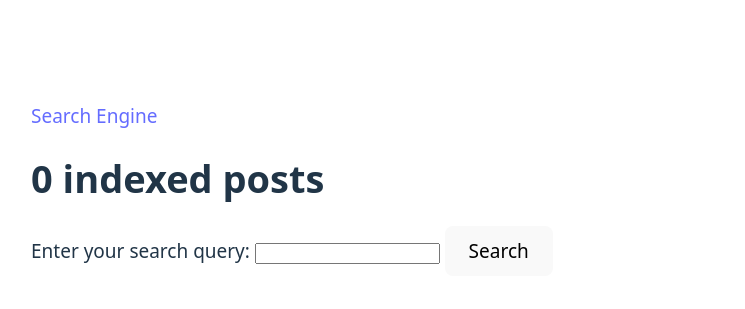
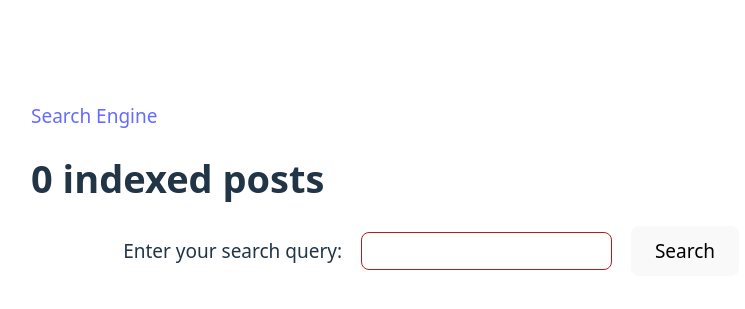
Before and after one commit to arnavjagia/search-engine, a FastAPI app: page / in a window 1280 px wide. Shown: the top 309 px of the page, without its empty margins (209-954 px from the left). Run offline with FastAPI, Linux system fonts and the light colour scheme; data that the repository does not hold is empty; some libraries are stand-ins or nearby versions.

Commit message:
update stylesheet

```diff
--- a/app/static/css/styles.css
+++ b/app/static/css/styles.css
@@ -143,3 +143,22 @@ button:focus-visible {
     background-color: #f9f9f9;
   }
 }
+
+form {
+    display: flex;
+    justify-content: center;
+    align-items: center;
+    gap: 1em;
+}
+
+form > input {
+    height: 1.8em;
+    border-radius: 8px;
+    border: 1px solid transparent;
+    border-color: #b61c1c;
+    outline: #b61c1c;
+}
+
+form > * {
+    font-size: 1em;
+}
```
